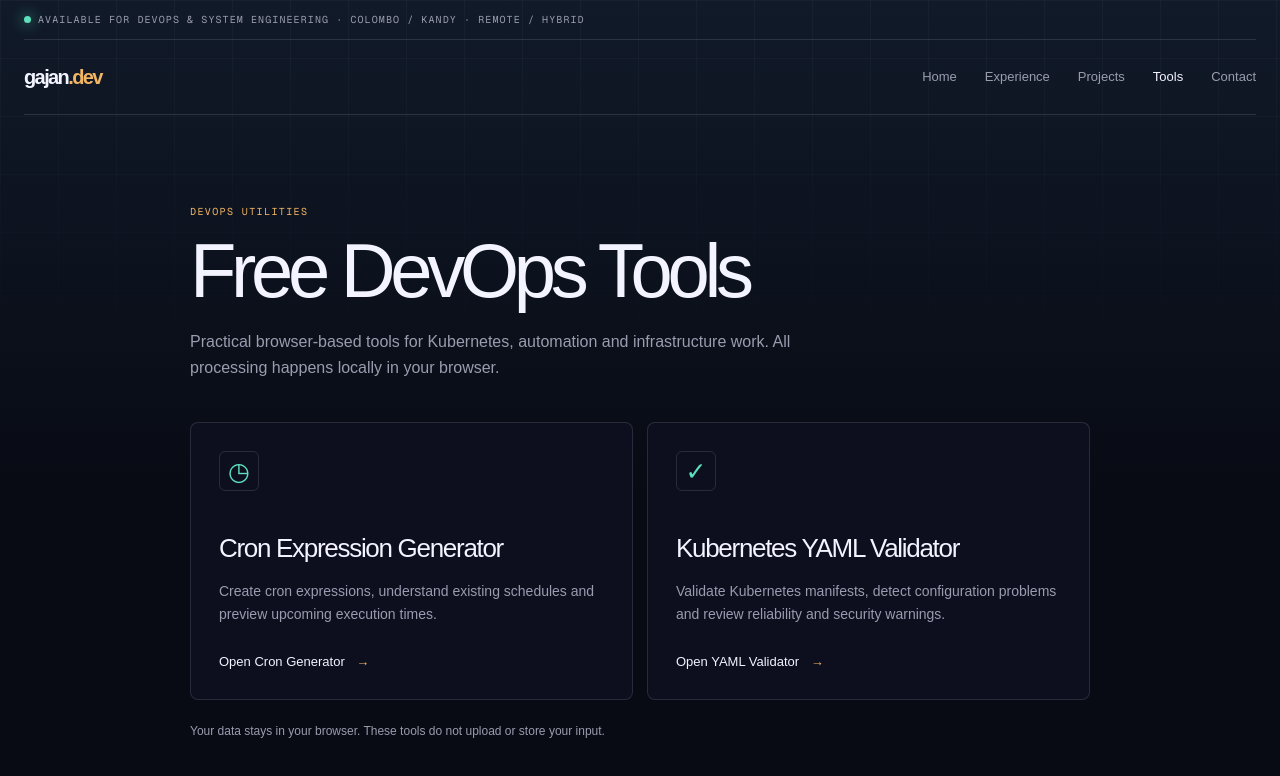
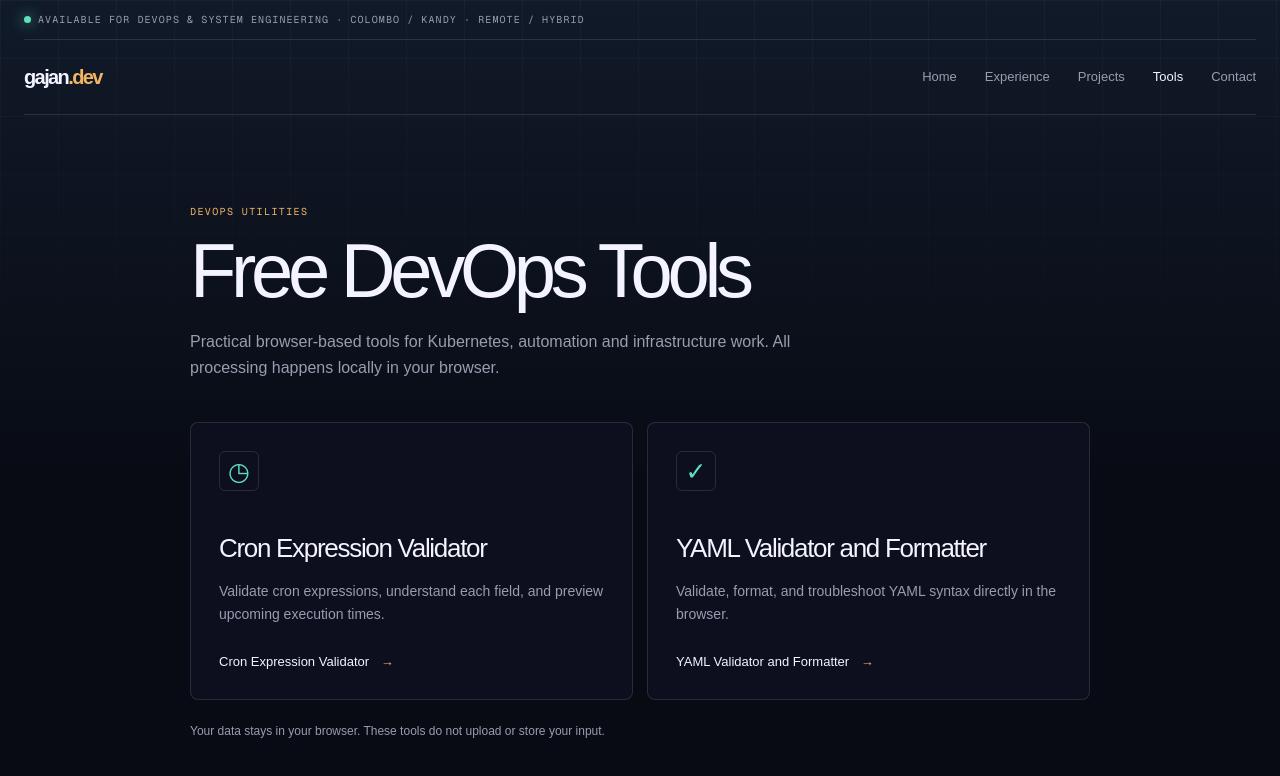
Before and after one commit to trikto/portfolio, a Next.js app: page /tools in a window 1280 px wide. Shown: the top 776 px of the page. Built offline with nearby package versions, Linux system fonts and the light colour scheme.

Commit message:
Update portfolio tool SEO routes

```diff
--- /dev/null
+++ b/app/cron/page.tsx
@@ -0,0 +1,14 @@
+import type { Metadata } from "next";
+import Link from "next/link";
+import { SiteHeader } from "../components/site-header";
+import { absoluteUrl, pageMetadata } from "@/lib/site";
+
+const description = "Validate cron expressions, understand each field, and preview upcoming execution times directly in your browser.";
+
+export const metadata: Metadata = pageMetadata({ title: "Cron Expression Validator & Generator | Gajan", description, path: "/cron" });
+
+const structuredData = { "@context": "https://schema.org", "@type": "WebApplication", name: "Cron Expression Validator", url: absoluteUrl("/cron"), description, applicationCategory: "DeveloperApplication", operatingSystem: "Any" };
+
+export default function CronPage() {
+  return <main className="site concept-cloud tool-placeholder"><script type="application/ld+json" dangerouslySetInnerHTML={{ __html: JSON.stringify(structuredData) }} /><div className="utility"><span className="pulse" /> DEVOPS UTILITIES</div><SiteHeader /><section><p className="eyebrow">CRON SCHEDULE TOOL</p><h1>Cron Expression Validator</h1><p>Validate a crontab validator expression, inspect each field with a cron parser, and preview the next cron execution time with a schedule generator.</p><Link className="button primary" href="/tools">Back to tools <span>←</span></Link></section></main>;
+}
--- a/app/layout.tsx
+++ b/app/layout.tsx
@@ -8,7 +8,7 @@ const geistMono = Geist_Mono({ variable: "--font-geist-mono", subsets: ["latin"]
 
 export const metadata: Metadata = {
   metadataBase: new URL(siteUrl),
-  ...pageMetadata({ title: "Gajan Rajah | DevOps and Cloud Engineer", description: "DevOps engineer portfolio covering cloud engineering, Linux, Kubernetes, AWS, infrastructure automation, and observability.", path: "/", keywords: ["DevOps engineer", "cloud engineering", "infrastructure automation", "Linux", "Kubernetes", "AWS", "DevOps portfolio"] }),
+  ...pageMetadata({ title: "Gajan Rajah | DevOps and Cloud Engineer", description: "DevOps engineer portfolio covering cloud engineering, Linux, Kubernetes, AWS, infrastructure automation, and observability.", path: "/" }),
   icons: { icon: "/favicon.svg" },
 };
 
--- a/app/sitemap.ts
+++ b/app/sitemap.ts
@@ -2,5 +2,5 @@ import type { MetadataRoute } from "next";
 import { absoluteUrl } from "@/lib/site";
 
 export default function sitemap(): MetadataRoute.Sitemap {
-  return [{ url: absoluteUrl("/"), changeFrequency: "monthly", priority: 1 }, { url: absoluteUrl("/tools"), changeFrequency: "monthly", priority: 0.8 }, { url: absoluteUrl("/workouts"), changeFrequency: "weekly", priority: 0.3 }];
+  return [{ url: absoluteUrl("/"), changeFrequency: "monthly", priority: 1 }, { url: absoluteUrl("/tools"), changeFrequency: "monthly", priority: 0.8 }, { url: absoluteUrl("/cron"), changeFrequency: "monthly", priority: 0.7 }, { url: absoluteUrl("/yaml"), changeFrequency: "monthly", priority: 0.7 }, { url: absoluteUrl("/workouts"), changeFrequency: "weekly", priority: 0.3 }];
 }
--- a/app/tools/cron-expression-generator/page.tsx
+++ /dev/null
@@ -1,10 +0,0 @@
-import type { Metadata } from "next";
-import Link from "next/link";
-import { SiteHeader } from "../../components/site-header";
-import { pageMetadata } from "@/lib/site";
-
-export const metadata: Metadata = pageMetadata({ title: "Cron Expression Generator | Gajan.dev", description: "Cron expression generator in development from Gajan.dev.", path: "/tools/cron-expression-generator", keywords: ["cron expression generator", "cron schedule", "automation tools"], noIndex: true });
-
-export default function CronExpressionGeneratorPage() {
-  return <main className="site concept-cloud tool-placeholder"><div className="utility"><span className="pulse" /> DEVOPS UTILITIES</div><SiteHeader /><section><p className="eyebrow">CRON EXPRESSION GENERATOR</p><h1>Coming soon.</h1><p>The generator is being prepared. Return to the tools directory to explore available utilities.</p><Link className="button primary" href="/tools">Back to tools <span>←</span></Link></section></main>;
-}
--- a/app/tools/kubernetes-yaml-validator/page.tsx
+++ /dev/null
@@ -1,10 +0,0 @@
-import type { Metadata } from "next";
-import Link from "next/link";
-import { SiteHeader } from "../../components/site-header";
-import { pageMetadata } from "@/lib/site";
-
-export const metadata: Metadata = pageMetadata({ title: "Kubernetes YAML Validator | Gajan.dev", description: "Kubernetes YAML validation tool in development from Gajan.dev.", path: "/tools/kubernetes-yaml-validator", keywords: ["Kubernetes YAML validator", "YAML syntax checker", "Kubernetes manifests"], noIndex: true });
-
-export default function KubernetesYamlValidatorPage() {
-  return <main className="site concept-cloud tool-placeholder"><div className="utility"><span className="pulse" /> DEVOPS UTILITIES</div><SiteHeader /><section><p className="eyebrow">KUBERNETES YAML VALIDATOR</p><h1>Coming soon.</h1><p>The validator is being prepared. Return to the tools directory to explore available utilities.</p><Link className="button primary" href="/tools">Back to tools <span>←</span></Link></section></main>;
-}
--- a/app/tools/page.tsx
+++ b/app/tools/page.tsx
@@ -7,12 +7,11 @@ export const metadata: Metadata = pageMetadata({
   title: "Free DevOps Tools for Kubernetes and Automation | Gajan.dev",
   description: "Use free browser-based DevOps tools including a cron expression generator and Kubernetes YAML validator. No uploads or account required.",
   path: "/tools",
-  keywords: ["free developer tools", "browser-based developer tools", "Kubernetes YAML validator", "cron expression generator", "developer utilities"],
 });
 
 const tools = [
-  { title: "Cron Expression Generator", description: "Create cron expressions, understand existing schedules and preview upcoming execution times.", action: "Open Cron Generator", href: "/tools/cron-expression-generator", icon: "◷" },
-  { title: "Kubernetes YAML Validator", description: "Validate Kubernetes manifests, detect configuration problems and review reliability and security warnings.", action: "Open YAML Validator", href: "/tools/kubernetes-yaml-validator", icon: "✓" },
+  { title: "Cron Expression Validator", description: "Validate cron expressions, understand each field, and preview upcoming execution times.", action: "Cron Expression Validator", href: "/cron", icon: "◷" },
+  { title: "YAML Validator and Formatter", description: "Validate, format, and troubleshoot YAML syntax directly in the browser.", action: "YAML Validator and Formatter", href: "/yaml", icon: "✓" },
 ];
 
 export default function ToolsPage() {
--- /dev/null
+++ b/app/yaml/page.tsx
@@ -0,0 +1,14 @@
+import type { Metadata } from "next";
+import Link from "next/link";
+import { SiteHeader } from "../components/site-header";
+import { absoluteUrl, pageMetadata } from "@/lib/site";
+
+const description = "Validate, format, and troubleshoot YAML syntax directly in your browser with clear error messages.";
+
+export const metadata: Metadata = pageMetadata({ title: "YAML Validator & Formatter | Gajan", description, path: "/yaml" });
+
+const structuredData = { "@context": "https://schema.org", "@type": "WebApplication", name: "YAML Validator and Formatter", url: absoluteUrl("/yaml"), description, applicationCategory: "DeveloperApplication", operatingSystem: "Any" };
+
+export default function YamlPage() {
+  return <main className="site concept-cloud tool-placeholder"><script type="application/ld+json" dangerouslySetInnerHTML={{ __html: JSON.stringify(structuredData) }} /><div className="utility"><span className="pulse" /> DEVOPS UTILITIES</div><SiteHeader /><section><p className="eyebrow">YAML SYNTAX TOOL</p><h1>YAML Validator</h1><p>Use a YAML syntax checker and YAML formatter to troubleshoot configuration, Kubernetes YAML validator inputs, and YAML parser errors.</p><Link className="button primary" href="/tools">Back to tools <span>←</span></Link></section></main>;
+}
--- a/lib/site.ts
+++ b/lib/site.ts
@@ -6,7 +6,6 @@ export function absoluteUrl(path = "/") {
   return path === "/" ? siteUrl : new URL(path, siteUrl).toString();
 }
 
-export function pageMetadata({ title, description, path, keywords = [], noIndex = false }: { title: string; description: string; path: string; keywords?: string[]; noIndex?: boolean }): Metadata {
-  const url = absoluteUrl(path);
-  return { title, description, keywords, alternates: { canonical: path }, robots: noIndex ? { index: false, follow: false } : { index: true, follow: true }, openGraph: { type: "website", siteName: "Gajan.dev", title, description, url }, twitter: { card: "summary", title, description } };
+export function pageMetadata({ title, description, path, noIndex = false }: { title: string; description: string; path: string; noIndex?: boolean }): Metadata {
+  return { title, description, alternates: { canonical: path }, robots: noIndex ? { index: false, follow: false } : { index: true, follow: true }, openGraph: { type: "website", siteName: "Gajan.dev", title, description, url: absoluteUrl(path) }, twitter: { card: "summary", title, description } };
 }
--- a/next.config.mjs
+++ b/next.config.mjs
@@ -3,7 +3,12 @@ const nextConfig = {
   async redirects() {
     return [
       { source: "/json-formatter", destination: "/tools", permanent: true },
-      { source: "/yaml-validator", destination: "/tools/kubernetes-yaml-validator", permanent: true },
+      { source: "/yaml-validator", destination: "/yaml", permanent: true },
+      { source: "/tools/crontab-validator", destination: "/cron", permanent: true },
+      { source: "/tools/cron-validator", destination: "/cron", permanent: true },
+      { source: "/tools/yaml-validator", destination: "/yaml", permanent: true },
+      { source: "/tools/cron-expression-generator", destination: "/cron", permanent: true },
+      { source: "/tools/kubernetes-yaml-validator", destination: "/yaml", permanent: true },
     ];
   },
 };
```
Also changed, not shown: public/llms.txt, 1 other file (tests, documents, lock files or other folders).
